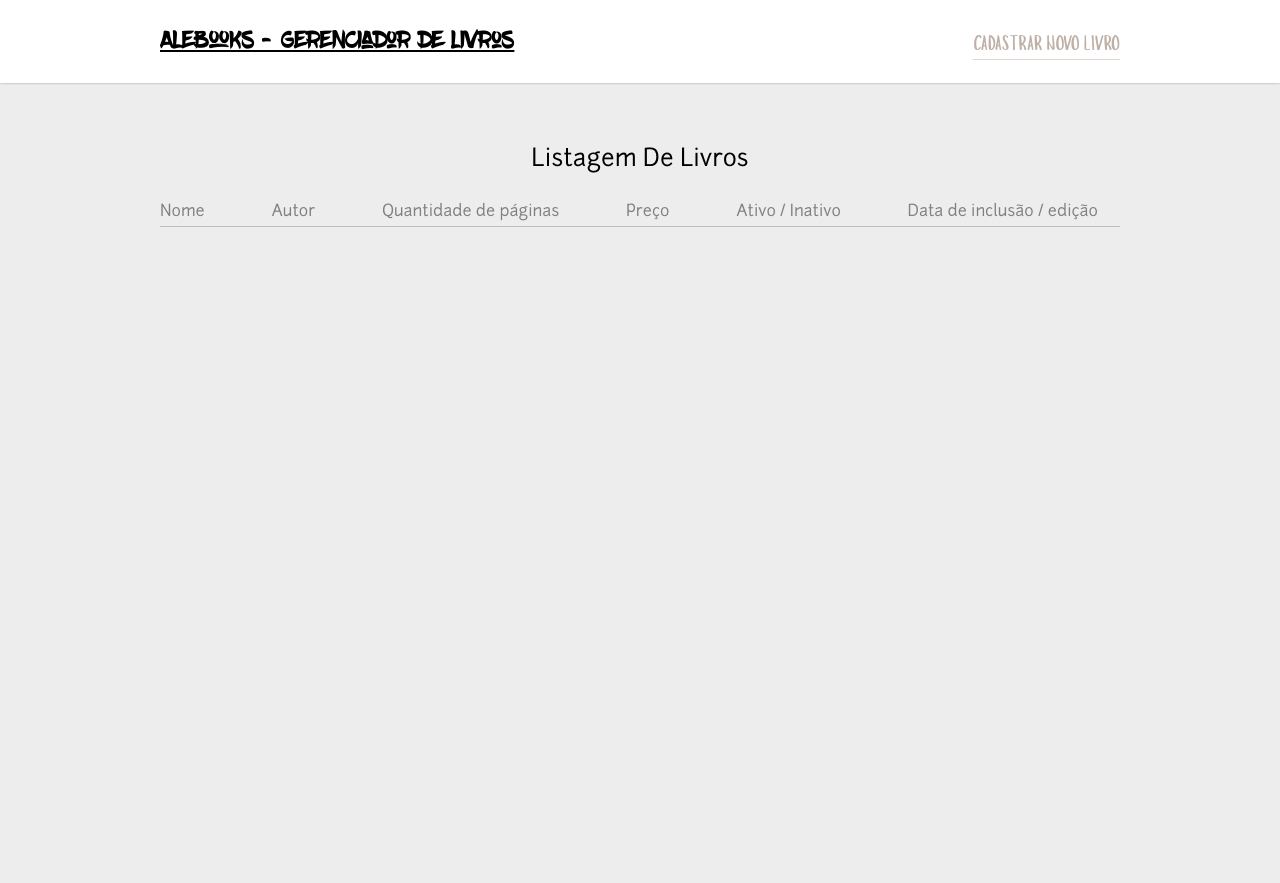
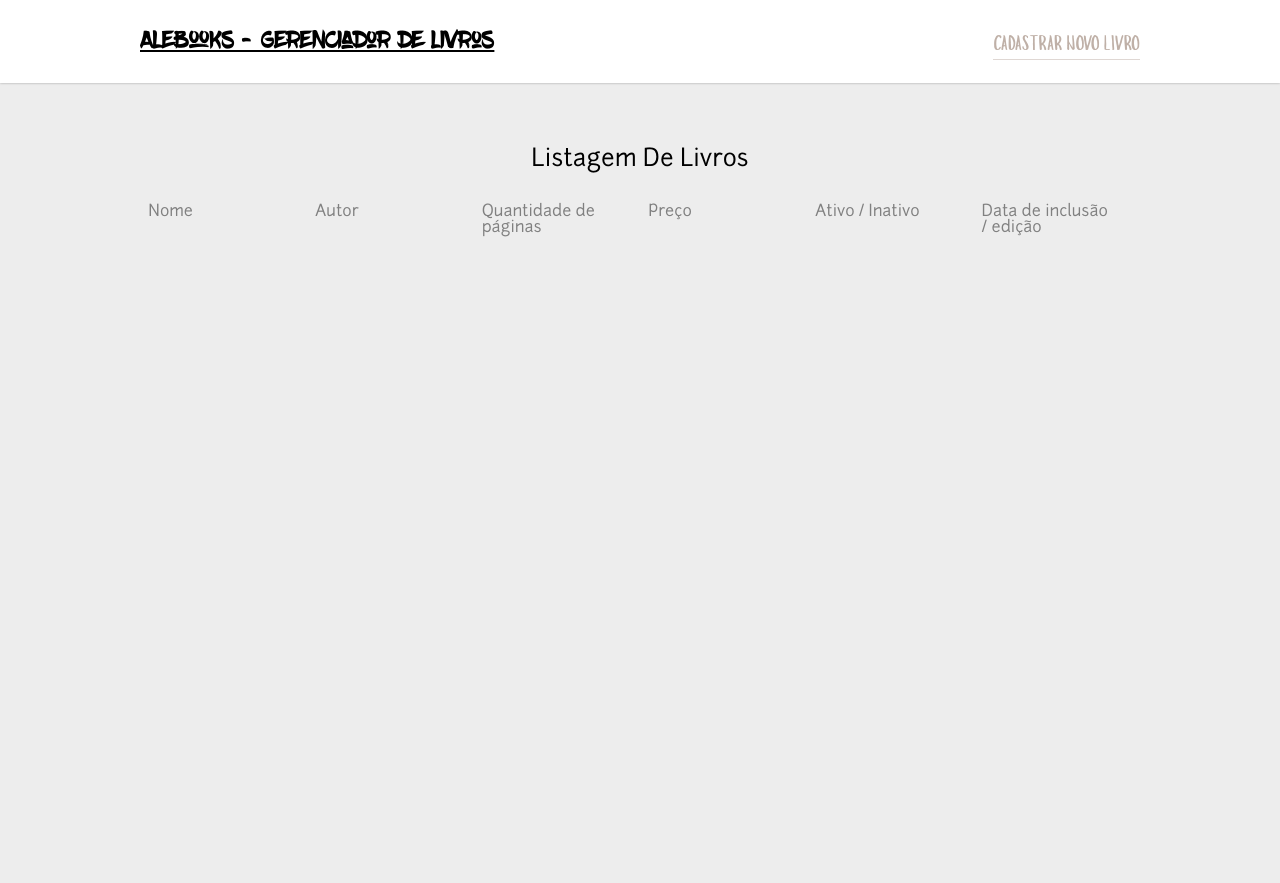
Before and after one commit to Alessandro-Miranda/administracao-de-livros, a PHP site: page / in a window 1280 px wide. Run offline with PHP 8.4, Linux system fonts and the light colour scheme.

Commit message:
Estilo do projeto (Por enquanto apenas da página inicial e modais)

```diff
--- a/css/index.css
+++ b/css/index.css
@@ -19,8 +19,15 @@ main
 }
 .container
 {
-    max-width: 960px;
+    max-width: 1000px;
     margin: 0 auto;
+}
+.hide_body
+{
+    position: absolute;
+    top: 0;
+    width: 100vw;
+    height: 100vh;
 }
 @font-face
 {
@@ -37,7 +44,7 @@ main
     src: url(../fonts/junction-master/Junction-regular.otf)
 }
 /*Fim dos estilos globais*/
-
+/*Estilo do cabeçalho da página principal*/
 .cabecalho
 {
     padding: 1.475em 0;
@@ -85,6 +92,8 @@ main
     border-bottom: 1px solid rgba(0, 0, 0, .5);
     cursor: pointer;
 }
+/*Fim do estilo do cabeçalho da página*/
+/*Estilo da seção onde será listado todos os livros presentes no DB*/
 .listagem
 {
     margin-top: 4em;
@@ -102,10 +111,9 @@ main
 .listagem__informacoes
 {
     display: flex;
-    justify-content: space-between;
+    justify-content: space-around;
     margin-top: 2em;
-    padding-bottom: .375em;
-    border-bottom: 1px solid rgba(0 , 0, 0, .2);
+    margin-bottom: .875em;
 }
 .listagem__informacoes__titulos
 {
@@ -113,4 +121,136 @@ main
     color: gray;
     display: inline-block;
     margin-right: 1.375em;
+    width: 8em;
 }
+.listagem__informacoes--itens
+{
+    text-transform: capitalize;
+    display: inline-block;
+    width: max-content;
+    border: none;
+    box-shadow: 0 0 2.5px rgba(0, 0, 0, .5);
+    border-radius: 5px;
+    padding: .875em .175em .875em .375em;
+    background: rgba(255, 255, 255, 1);
+    margin-top: 0;
+}
+.listagem__informacoes__descricoes:nth-child(6)
+{
+    width: 8.25em;
+}
+.listagem__informacoes__descricoes
+{
+    display: inline-block;
+    width: 9.75em;
+    height: 1em;
+    vertical-align: middle;
+    overflow: hidden;
+    color: rgba(0, 0, 0, .8)
+}
+.listagem__informacoes__descricoes--nome
+{
+    color: rgba(218, 165, 32, .8);
+    font-weight: bold;
+}
+.listagem__botoes
+{
+    background: transparent;
+    border: none;
+    outline: none;
+    color: red;
+}
+.listagem__botoes i[class="far fa-edit"]
+{
+    color: black;
+}
+/*Fim do estilo da seção de listagem*/
+
+/*Estilo do modal de cadastro*/
+.cadastro
+{
+    position: absolute;
+    top: 10%;
+    width: 40%;
+    left: 30%;
+    background-color: white;
+    box-shadow: 0 0 2.5px rgba(0, 0, 0, .5);
+    border-radius: 10px;
+    display: flex;
+    flex-wrap: wrap;
+    flex-direction: row;
+    height: 0;
+    overflow: hidden;
+    transition: all .8s ease;
+}
+.cadastro--show
+{
+    height: 80%;
+    overflow: visible;
+}
+.cadastro__header
+{
+    display: flex;
+    flex-wrap: wrap;
+    align-items: center;
+    width: 100%;
+    justify-content: space-between;
+    margin-bottom: 1.375em;
+    border-bottom: 1px solid rgba(0, 0, 0, .5);
+    padding: .875em;
+}
+.cadastro__header__titulo
+{
+    font-family: 'Junction Regular';
+    font-size: 1.375em;
+    display: inline-block;
+}
+.cadastro__header button
+{
+    background: transparent;
+    outline: none;
+    border: none;
+}
+.cadastro__header i[class^='fa']
+{
+    color: red;
+    font-size: 1.275em;
+}
+.cadastro__form
+{
+    padding: .875em 1.375em 2em 1.375em;
+    width: 100%;
+}
+.cadastro__form__inputs
+{
+    width: 100%;
+    height: 3.875em;
+    border-radius: 1.93em;
+    margin-bottom: 2em;
+    padding: 1em;
+    outline: none;
+}
+.cadastro__form__grupos
+{
+    position: relative;
+}
+.cadastro__form__grupos__label
+{
+    position: absolute;
+    top: 30%;
+    left: 1em;
+    font-size: .775em;
+    color: gray;
+    font-family: "Junction Regular";
+    transition: all .8s ease;
+}
+.cadastro__form__submit
+{
+    background: lightgray;
+    width: 6em;
+    font-size: 1em;
+    font-weight: bold;
+    padding: .575em;
+    border: 1px solid black;
+    border-radius: 10px;
+}
```
